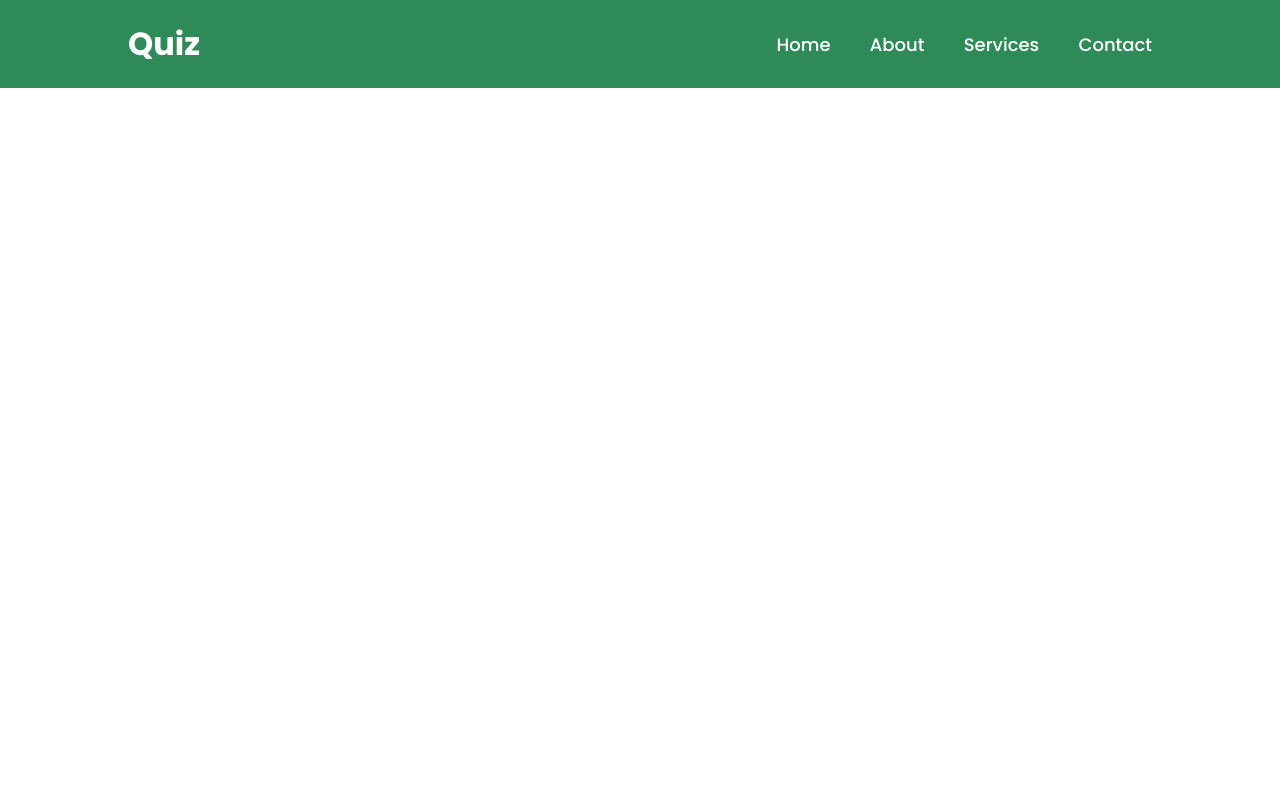
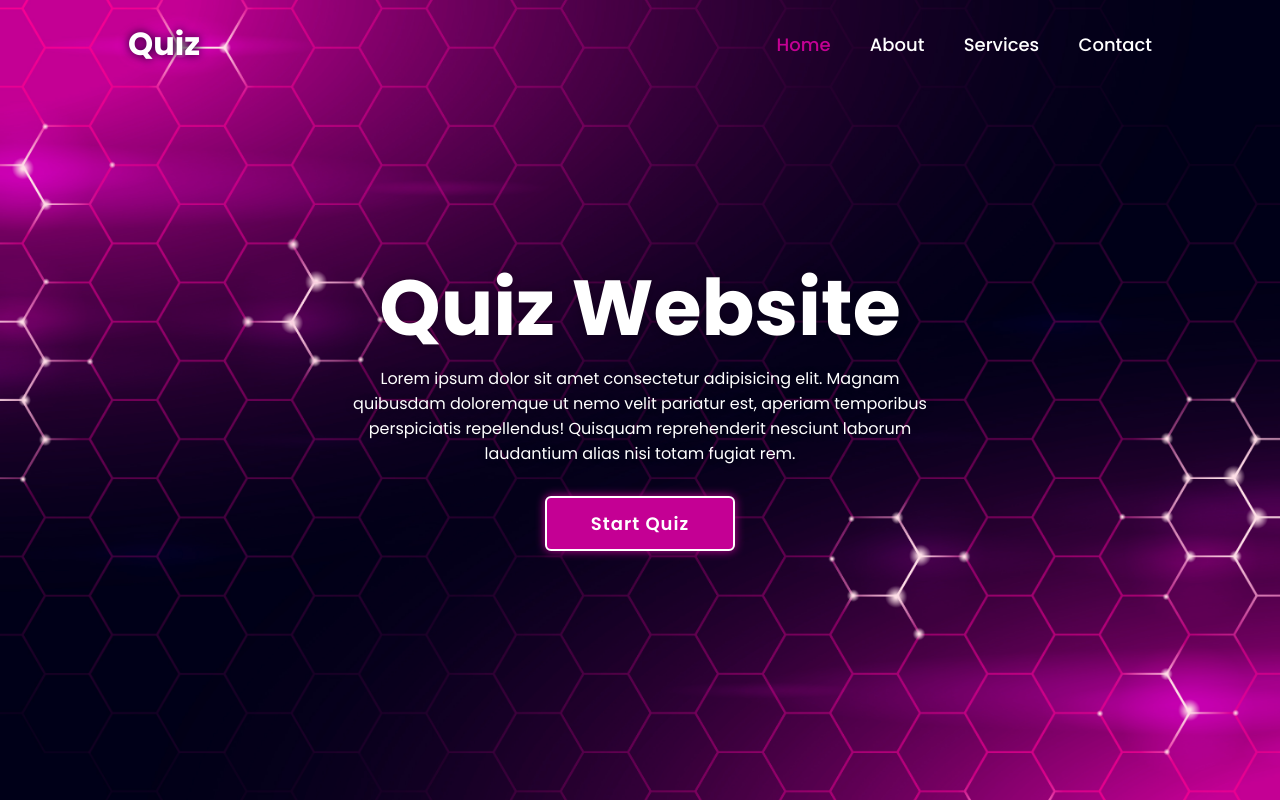
Before and after one commit to HUNAIN882/QUIZ-WEBSITE, a plain HTML site: page INDEX.HTML in a window 1280 px wide. Drawn offline with Linux system fonts and the light colour scheme.

Commit message:
Add new paragraph

```diff
--- a/INDEX.HTML
+++ b/INDEX.HTML
@@ -13,12 +13,20 @@
         <a href="#" class="Logo">Quiz</a>
 
         <nav class="navbar">
-            <a href="#">Home</a>
+            <a href="#" class="active">Home</a>
             <a href="#">About</a>
             <a href="#">Services</a>
             <a href="#">Contact</a>
         </nav>
     </header>
+
+    <section class="home">
+        <div class="home-content">
+            <h1>Quiz Website</h1>
+            <p>Lorem ipsum dolor sit amet consectetur adipisicing elit. Magnam quibusdam doloremque ut nemo velit pariatur est, aperiam temporibus perspiciatis repellendus! Quisquam reprehenderit nesciunt laborum laudantium alias nisi totam fugiat rem. </p>
+            <button class="start-btn">Start Quiz</button>
+        </div>
+    </section>
    </main>
 
 
--- a/STYLE.CSS
+++ b/STYLE.CSS
@@ -16,7 +16,7 @@ body {
     left: 0;
     width: 100%;
     padding: 20px 10%;
-    background: seagreen;
+    background: transparent;
     display: flex;
     justify-content: space-between;
     align-items: center;
@@ -27,6 +27,7 @@ body {
     color: #fff;
     text-decoration: none;
     font-weight: 700;
+    filter: drop-shadow(0 0 5px #09001d);
 }
 .navbar a {
     font-size: 18px;
@@ -36,6 +37,56 @@ body {
     margin-left: 35px;
     transition: .3s;
 }
-.navbar a:hover {
+.navbar a:hover,
+.navbar a.active {
     color: #c40094;
 }
+.main {
+    min-height: 100vh;
+    background: url(IMAGES/background.jpg) no-repeat;
+    background-size: cover;
+    background-position: center;
+}
+.home {
+    width: 100%;
+    height: 100vh;
+    display: flex;
+    justify-content: center;
+    align-items: center;
+}
+.home-content {
+    max-width: 600px;
+    display: flex;
+    align-items: center;
+    flex-direction: column;
+}
+.home-content h1 {
+    font-size: 78px;
+    font-weight: 700;
+    text-shadow: 0 0 10px rgba(0, 0, 0, .3);
+}
+.home-content p {
+    font-size: 16px;
+    text-align: center;
+    text-shadow: 0 0 10px rgba(0, 0, 0, .3);
+    margin-bottom: 30px;
+}
+.home-content .start-btn {
+    width: 190px;
+    height: 55px;
+    background: #c40094;
+    border: 2px solid #fff;
+    outline: none;
+    border-radius: 6px;
+    box-shadow: 0 0 10px #c40094;
+    font-size: 18px;
+    color: #fff;
+    letter-spacing: 1px;
+    font-weight: 600;
+    cursor: pointer;
+    transition: .5s;
+}
+.home-content .start-btn:hover {
+    background: #09001d;
+    box-shadow: none;
+}
```
